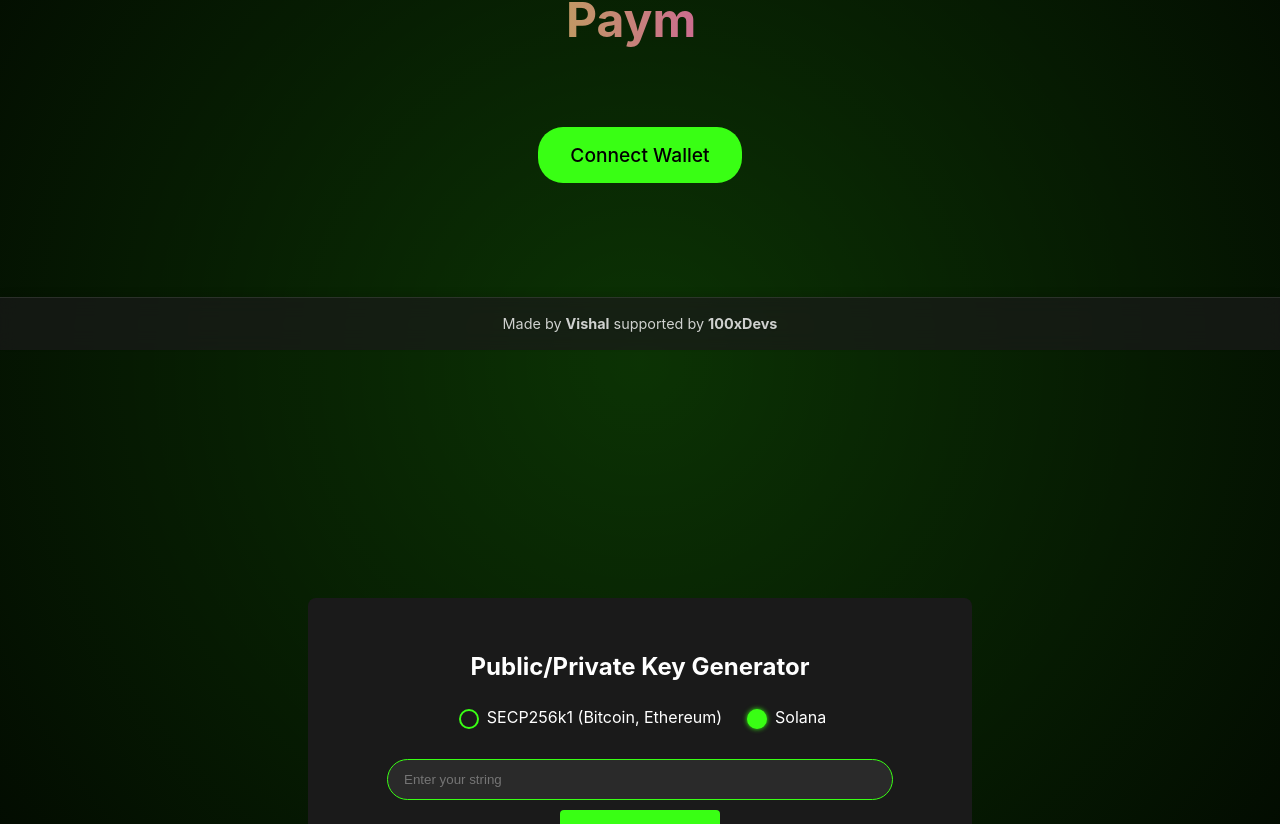
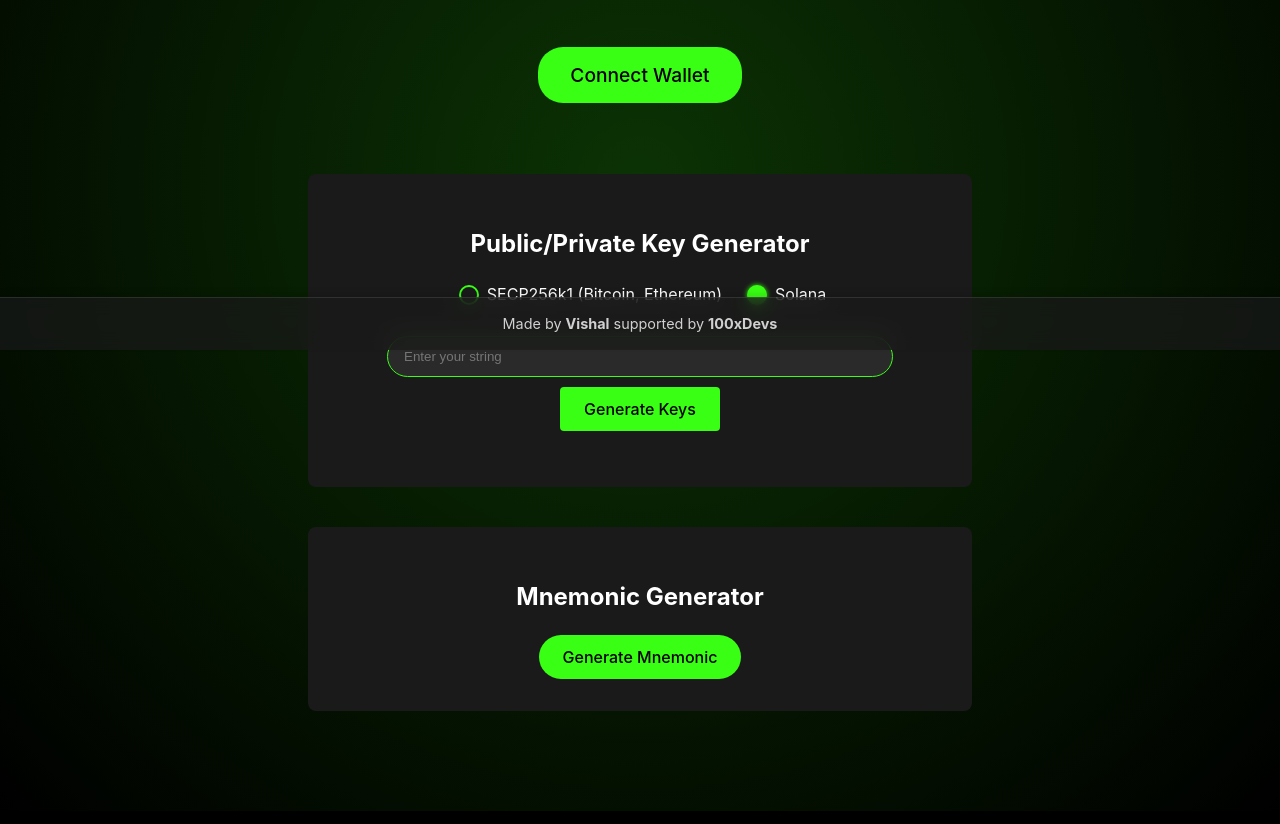
Before and after one commit to Vishalll07/Wallet-Adapter, a React (Vite) app: page / in a window 1280 px wide. Shown: the part 450-1274 px from the top of the page. Built offline with nearby package versions, Linux system fonts and the light colour scheme.

Commit message:
Added generate Mnemonics

```diff
--- a/package.json
+++ b/package.json
@@ -11,6 +11,7 @@
   },
   "dependencies": {
     "@solana/web3.js": "^1.95.3",
+    "bip39": "^3.1.0",
     "elliptic": "^6.5.7",
     "ethers": "^6.13.2",
     "react": "^18.3.1",
--- a/src/App.jsx
+++ b/src/App.jsx
@@ -3,6 +3,7 @@ import Navbar from './components/Navbar'; // Add this import at the top of the f
 import { TypeWriter } from './components/TypeWriter';
 import Footer from './components/Footer';
 import KeyGenerator from './components/Keygenerator';
+import GenerateMnemonics from './components/GenerateMnemonics';
 function App() {
 
 
@@ -18,6 +19,7 @@ function App() {
         </div>
       </div>
       <KeyGenerator />
+      <GenerateMnemonics />
       <Footer />
     </div>
   )
--- /dev/null
+++ b/src/components/GenerateMnemonics.jsx
@@ -0,0 +1,33 @@
+import { useState } from 'react';
+import * as bip39 from 'bip39';
+
+const GenerateMnemonics = () => {
+  const [mnemonic, setMnemonic] = useState('');
+
+  // Function to generate a new mnemonic phrase
+  const generateMnemonic = () => {
+    const newMnemonic = bip39.generateMnemonic();
+    console.log(newMnemonic);
+    setMnemonic(newMnemonic);
+  };
+
+  return (
+    <div className="mnemonic-generator-container">
+      <h2>Mnemonic Generator</h2>
+      <button onClick={generateMnemonic} className="generate-mnemonic-button">
+        Generate Mnemonic
+      </button>
+      {mnemonic && (
+        <div className="mnemonic-display-container">
+          <h3>Your Mnemonic Phrase:</h3>
+          <p className="mnemonic-phrase">{mnemonic}</p>
+          <button onClick={() => navigator.clipboard.writeText(mnemonic)} className="copy-mnemonic-button">
+            Copy
+          </button>
+        </div>
+      )}
+    </div>
+  );
+};
+
+export default GenerateMnemonics;
--- a/src/index.css
+++ b/src/index.css
@@ -122,7 +122,7 @@ nav button:hover {
   flex-direction: column;
   align-items: center;
   justify-content: center;
-  height: calc(100vh - 5rem);
+  height: calc(80vh - 5rem); /* Reduce the height */
   padding: 2rem;
 }
 
@@ -219,9 +219,10 @@ nav button:hover {
 .key-generator-container {
   display: flex;
   justify-content: center;
-  align-items: center;
-  min-height: calc(100vh - 10rem); /* Adjust for top and bottom padding */
+  align-items: flex-start; /* Change this from center to flex-start */
+  min-height: auto; /* Remove the fixed height */
   padding: 20px;
+  margin-top: -100px; /* Add negative margin to move it up */
 }
 
 .key-generator {
@@ -321,3 +322,74 @@ nav button:hover {
   flex-direction: column;
   gap: 10px;
 }
+
+/* Mnemonic Generator styles */
+.mnemonic-generator-container {
+  background-color: #1a1a1a;
+  border-radius: 8px;
+  padding: 2rem;
+  width: 100%;
+  max-width: 600px;
+  margin: 20px auto;
+}
+
+.mnemonic-generator-container h2 {
+  color: #ffffff;
+  margin-bottom: 20px;
+  text-align: center;
+}
+
+.generate-mnemonic-button {
+  background-color: #39ff14;
+  color: black;
+  border: none;
+  border-radius: 25px;
+  padding: 0.75rem 1.5rem;
+  font-size: 1rem;
+  cursor: pointer;
+  transition: all 0.3s ease;
+  display: block;
+  margin: 0 auto;
+}
+
+.generate-mnemonic-button:hover {
+  background-color: #2bff00;
+  box-shadow: 0 0 15px #39ff14;
+}
+
+.mnemonic-display-container {
+  margin-top: 1.5rem;
+  text-align: center;
+}
+
+.mnemonic-display-container h3 {
+  color: #39ff14;
+  margin-bottom: 0.5rem;
+}
+
+.mnemonic-phrase {
+  background-color: #2a2a2a;
+  padding: 0.75rem;
+  border-radius: 4px;
+  word-break: break-all;
+  font-family: monospace;
+  font-size: 0.9rem;
+  margin-bottom: 1rem;
+  color: #ffffff;
+}
+
+.copy-mnemonic-button {
+  background-color: #1a1a1a;
+  color: #39ff14;
+  border: 1px solid #39ff14;
+  border-radius: 25px;
+  padding: 0.5rem 1rem;
+  font-size: 0.9rem;
+  cursor: pointer;
+  transition: all 0.3s ease;
+}
+
+.copy-mnemonic-button:hover {
+  background-color: #39ff14;
+  color: #1a1a1a;
+}
```
Also changed, not shown: 1 other file (tests, documents, lock files or other folders).
